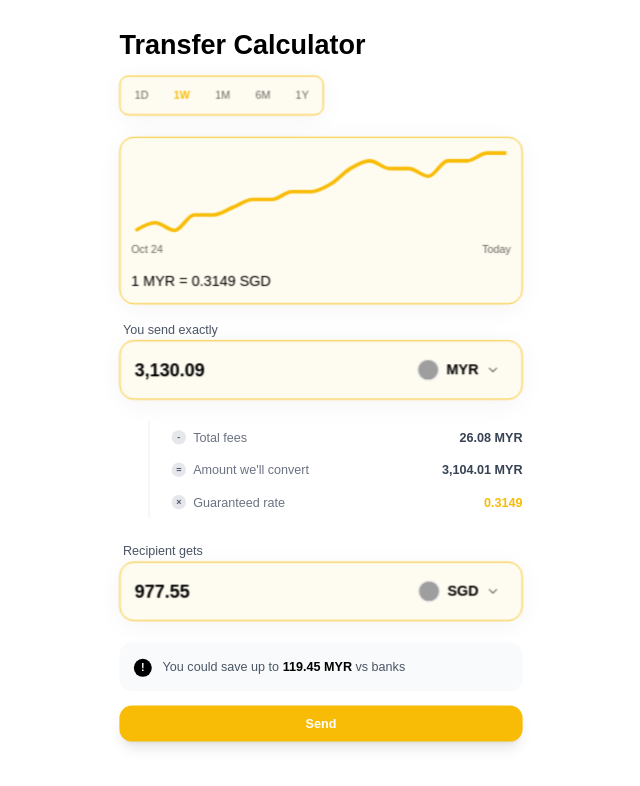
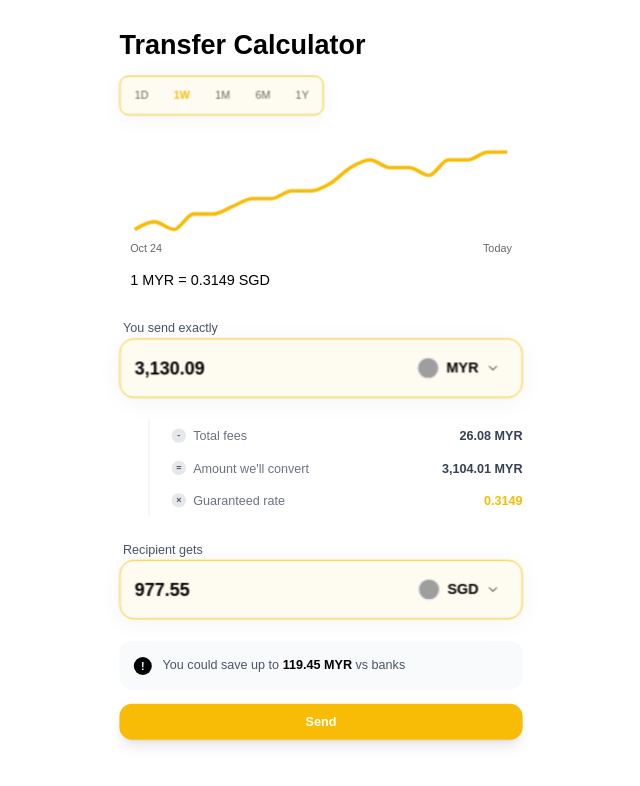
Before and after one commit to derek2403/currency-exchange-box, a Next.js app: page / in a window 1280 px wide. Shown: the top 786 px of the page, without its empty margins (319-959 px from the left). Built offline with nearby package versions, Linux system fonts and the light colour scheme; grey boxes are pictures that could not be loaded.

Commit message:
remove glass from graph

```diff
--- a/pages/index.js
+++ b/pages/index.js
@@ -110,7 +110,7 @@ export default function TransferPage() {
             </div>
 
             {/* Chart Section */}
-            <div className="mb-4 glass rounded-2xl p-3">
+            <div className="mb-4 rounded-2xl p-3">
               <div className="h-24 w-full relative">
                 {isMounted && (
                   <ResponsiveContainer width="100%" height="100%">
```
